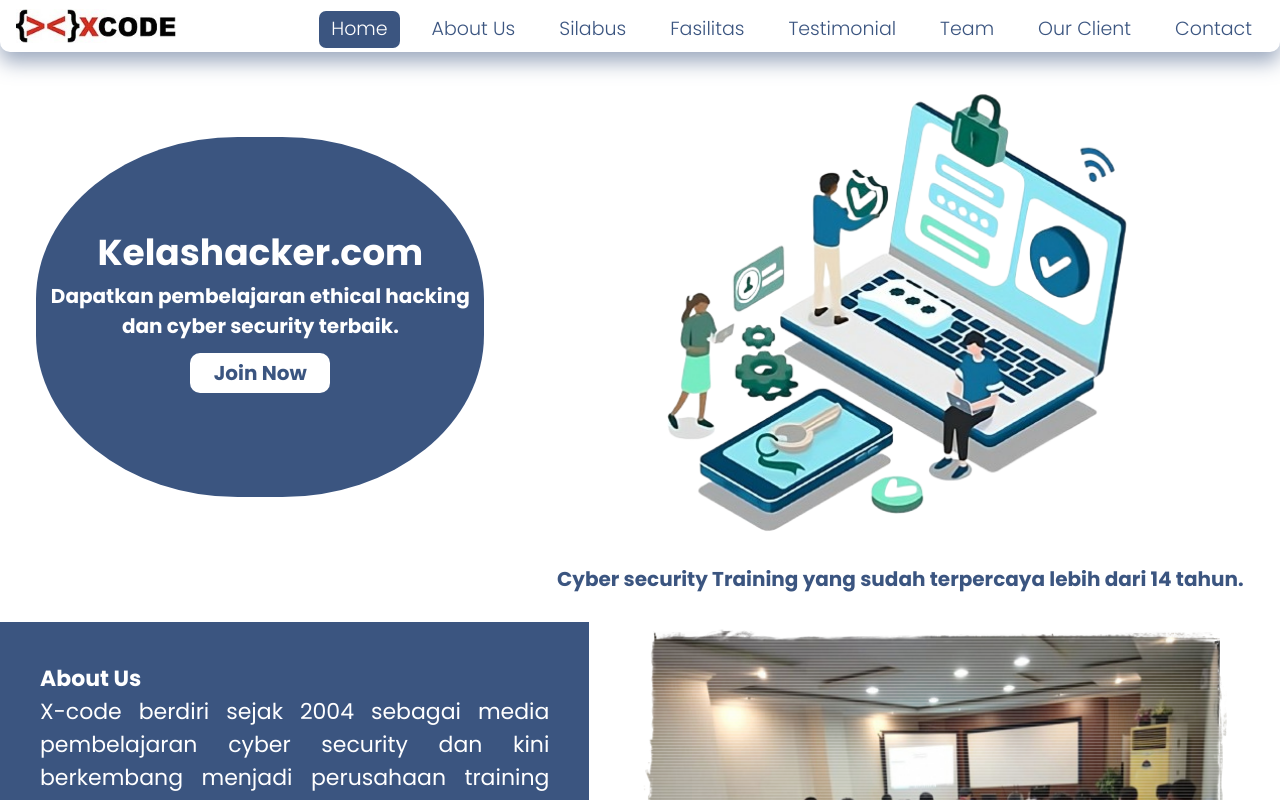
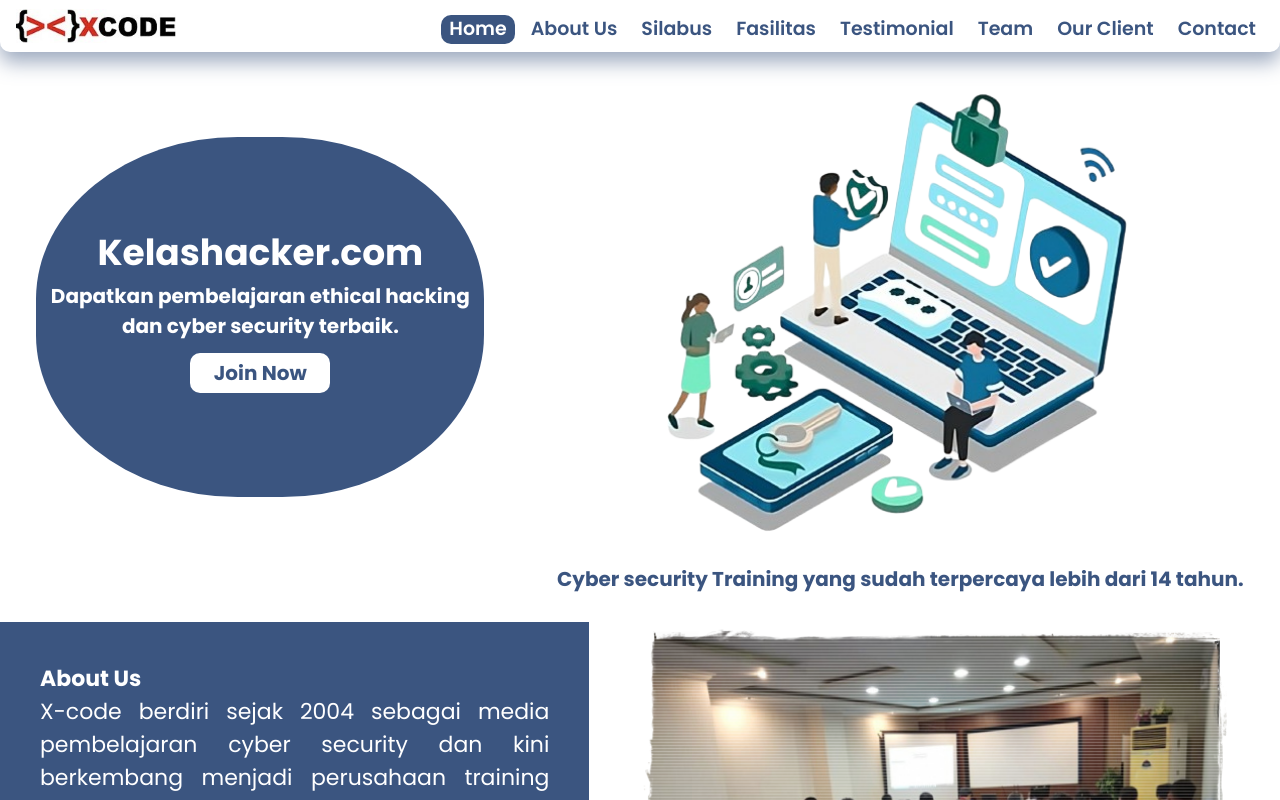
Before and after one commit to Kevin-Glory-Prasetyo/Desain-Kelas-Hacker-X-Code-React, a React (Vite) app: page / in a window 1280 px wide. Shown: the top 800 px of the page. Built offline with nearby package versions, Linux system fonts and the light colour scheme.

Commit message:
Revisi Navbar

```diff
--- a/Render/index.css
+++ b/Render/index.css
@@ -1642,11 +1642,11 @@
 .nav-laptop{
     @apply hidden
 
-    lg:flex lg:space-x-5 lg:font-poppins lg:font-light lg:text-pallet lg:text-[17px]
+    lg:flex lg:space-x-2 lg:font-poppins lg:font-semibold lg:text-pallet lg:text-[17px]
 
     xl:text-[19px]
 
-    2xl:text-[20px] 2xl:space-x-7
+    2xl:text-[22px] 2xl:space-x-7
 
 }
 
@@ -1661,11 +1661,11 @@
 .nav-laptop li span{
     @apply mt-[7px]
 
-    lg:flex lg:justify-center lg:items-center lg:cursor-pointer lg:rounded-[7px] lg:px-3 lg:py-1
+    lg:flex lg:justify-center lg:items-center lg:cursor-pointer lg:rounded-[7px] lg:px-2
 }
 
 .nav-laptop li.active span{
-    @apply lg:bg-pallet lg:text-white lg:rounded-[7px] lg:px-3 lg:py-1
+    @apply lg:bg-pallet lg:text-white lg:rounded-[10px]
 }
 
 
```
